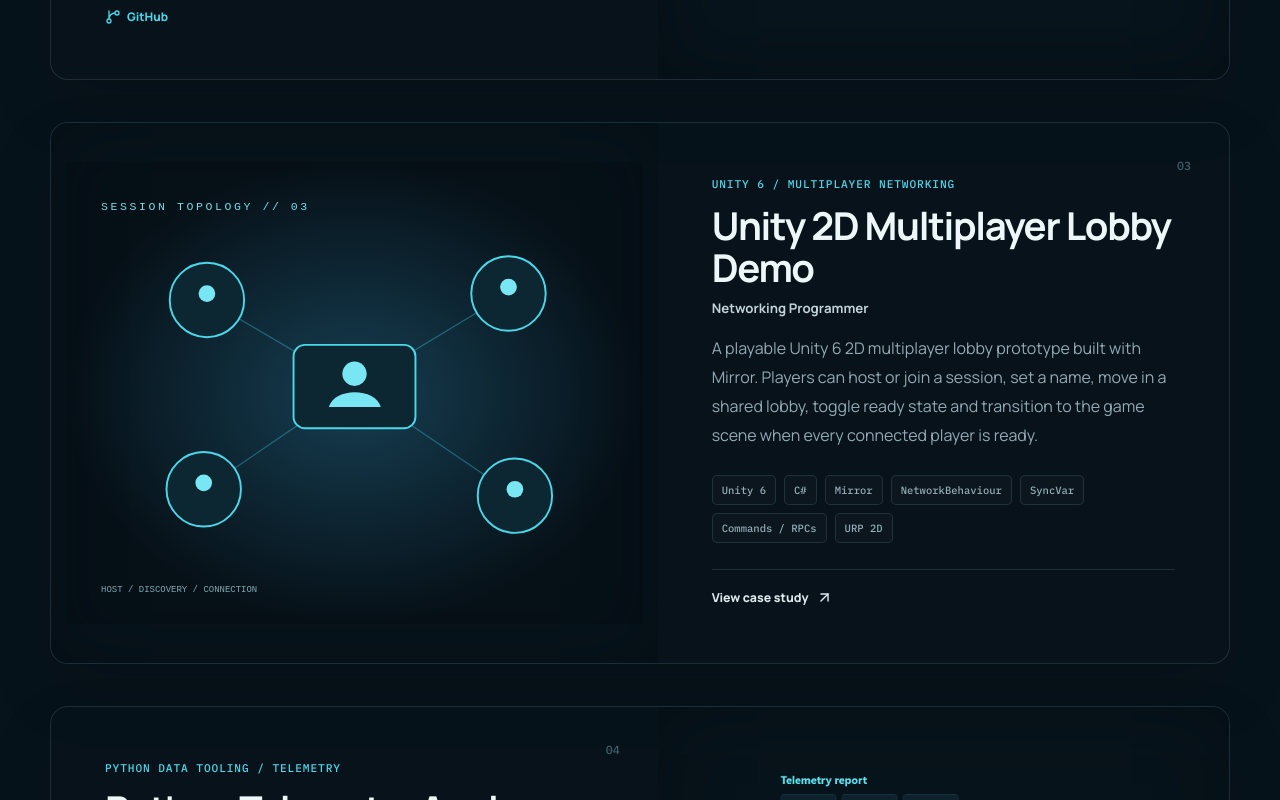
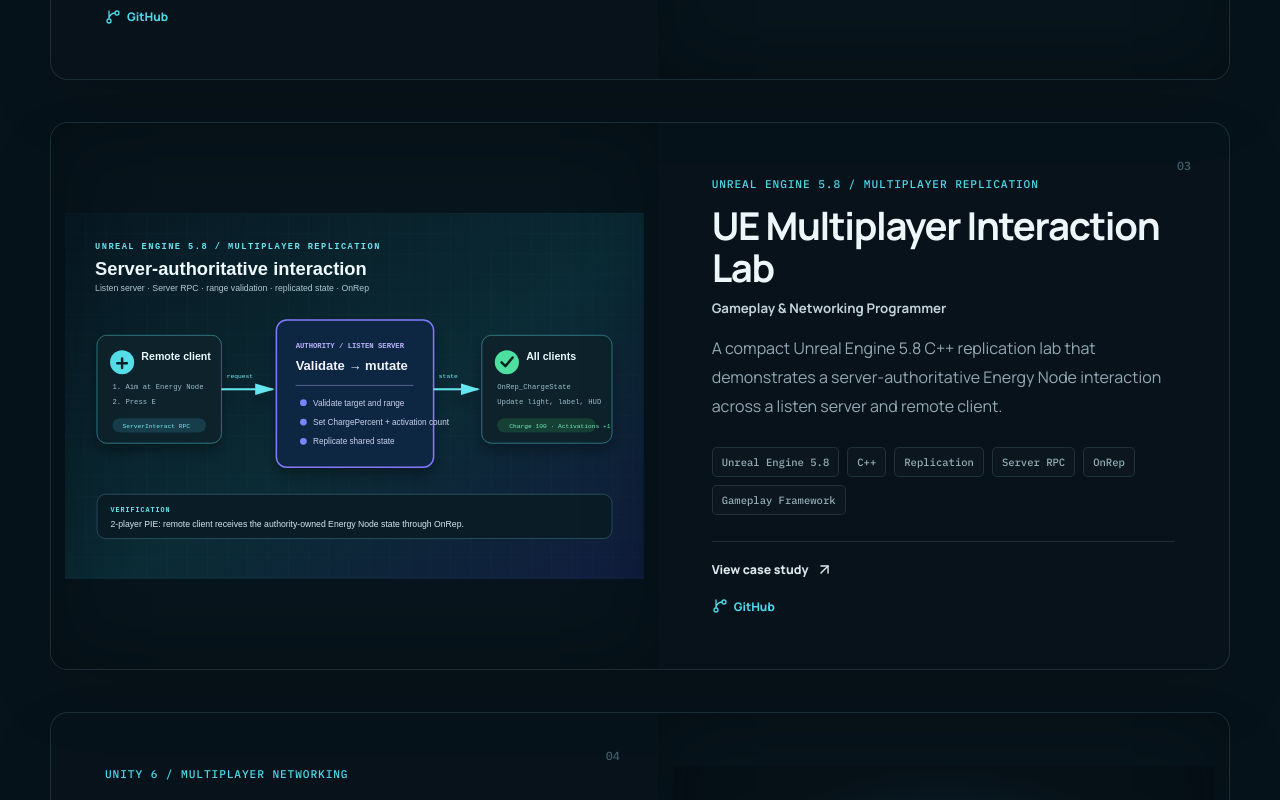
Before and after one commit to Make4T/portfolio, a React (Vite) app: page / in a window 1280 px wide. Shown: the part 3120-3920 px from the top of the page. Built offline with nearby package versions, Linux system fonts and the light colour scheme.

Commit message:
Add Unreal multiplayer interaction lab

```diff
--- a/src/data/projects.ts
+++ b/src/data/projects.ts
@@ -51,6 +51,20 @@
     systems: ["Ledge detection and hanging", "Directional wall shimmy", "Climb-up and drop transitions", "Wall-jump and slide movement", "GASP character and animation integration", "Purpose-built traversal showcase map"],
     challenge: "Wall-relative movement must stay intuitive regardless of the wall orientation. The hang state derives a stable wall tangent so left and right input move consistently along the surface, while Blueprint-exposed values keep traversal tuning quick to iterate.",
     github: "https://github.com/Make4T/ParkourProject_UE5.8",
+    featured: true,
+  },
+  {
+    title: "UE Multiplayer Interaction Lab",
+    category: "Unreal Engine 5.8 / Multiplayer Replication",
+    area: "Game Development",
+    role: "Gameplay & Networking Programmer",
+    description: "A compact Unreal Engine 5.8 C++ replication lab that demonstrates a server-authoritative Energy Node interaction across a listen server and remote client.",
+    technologies: ["Unreal Engine 5.8", "C++", "Replication", "Server RPC", "OnRep", "Gameplay Framework"],
+    image: "./images/projects/ue-multiplayer-interaction-lab.svg",
+    imageAlt: "Replication diagram showing a client interaction request, server validation and replicated Energy Node state returned to both Unreal Engine clients",
+    systems: ["Listen-server multiplayer test flow", "Client line trace interaction", "Server RPC and range validation", "Replicated charge state", "OnRep visual and HUD updates", "Activation counter replication", "Two-player PIE verification", "Self-test launch flag"],
+    challenge: "Interaction requests must not let clients author shared game state. The client only proposes a target through a Server RPC; the authority validates range, updates the Energy Node and replicates the resulting state to every connected player.",
+    github: "https://github.com/Make4T/ue-multiplayer-interaction-lab",
     featured: true,
   },
   {
```
Also changed, not shown: public/images/projects/ue-multiplayer-interaction-lab.svg (added).
